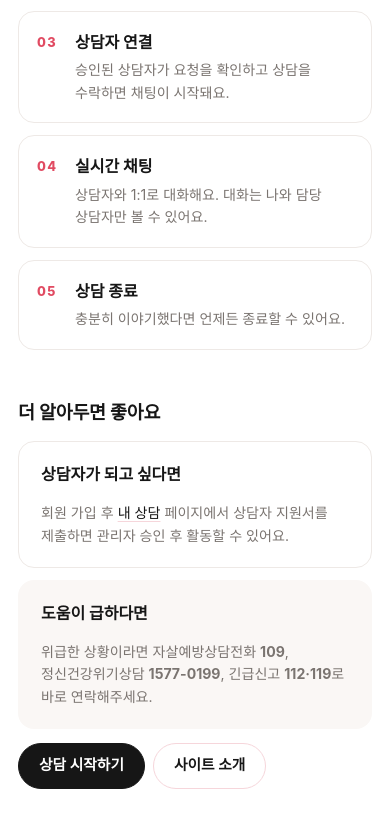
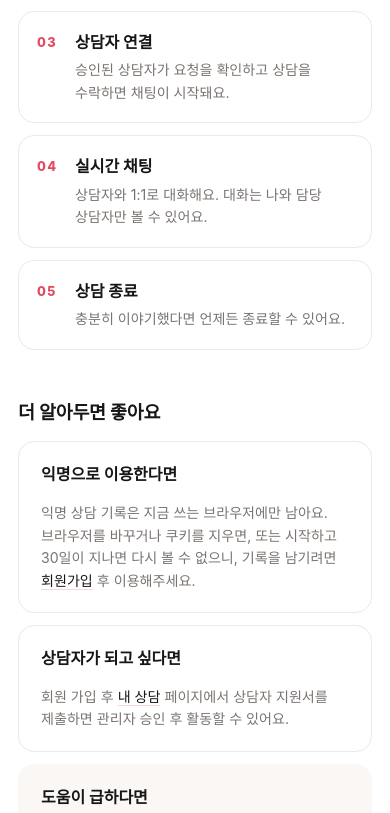
Before and after one commit to PIXELZX0/LD, a website: page public/guide.html in a window 390 px wide. Shown: the part 444-1257 px from the top of the page. Drawn offline with Linux system fonts and the light colour scheme; no server answers; a web font is replaced by a local one.

Commit message:
이용방법에 익명 상담 기록 안내 다시 추가
Co-Authored-By: Claude Opus 5.5 <noreply@anthropic.com>

```diff
--- a/public/guide.html
+++ b/public/guide.html
@@ -28,7 +28,11 @@
   </section>
   <section>
     <h2>더 알아두면 좋아요</h2>
-    <div class="split">
+    <div class="split three">
+      <div class="card">
+        <h3>익명으로 이용한다면</h3>
+        <p class="muted">익명 상담 기록은 지금 쓰는 브라우저에만 남아요. 브라우저를 바꾸거나 쿠키를 지우면, 또는 시작하고 30일이 지나면 다시 볼 수 없으니, 기록을 남기려면 <a href="/signup">회원가입</a> 후 이용해주세요.</p>
+      </div>
       <div class="card">
         <h3>상담자가 되고 싶다면</h3>
         <p class="muted">회원 가입 후 <a href="/my">내 상담</a> 페이지에서 상담자 지원서를 제출하면 관리자 승인 후 활동할 수 있어요.</p>
--- a/public/style.css
+++ b/public/style.css
@@ -127,6 +127,7 @@ td.nowrap { white-space: nowrap; }
 .steps li::before { content: counter(step, decimal-leading-zero); display: block; font-weight: 800; font-size: .8rem; letter-spacing: .1em; color: var(--rose); margin-bottom: 10px; }
 .steps b { display: block; font-size: 1rem; margin-bottom: 4px; }
 .split { display: grid; grid-template-columns: 1fr 1fr; gap: 12px; margin-top: 12px; }
+.split.three { grid-template-columns: repeat(3, 1fr); }
 .split .card { margin: 0; }
 .split h3 { font-size: 1rem; margin: 0 0 6px; }
 
@@ -184,7 +185,7 @@ main.chat { flex: 1 1 auto; min-height: 0; display: flex; flex-direction: column
   .cta { margin-left: auto; }
   .wrap { padding-top: 32px; padding-bottom: 72px; }
   .panel { padding: 24px 20px; }
-  .split { grid-template-columns: 1fr; }
+  .split, .split.three { grid-template-columns: 1fr; }
   .page-head.row .btn { width: 100%; }
   .msg { max-width: 86%; }
   .chat .head { padding-top: 12px; padding-bottom: 12px; }
```
